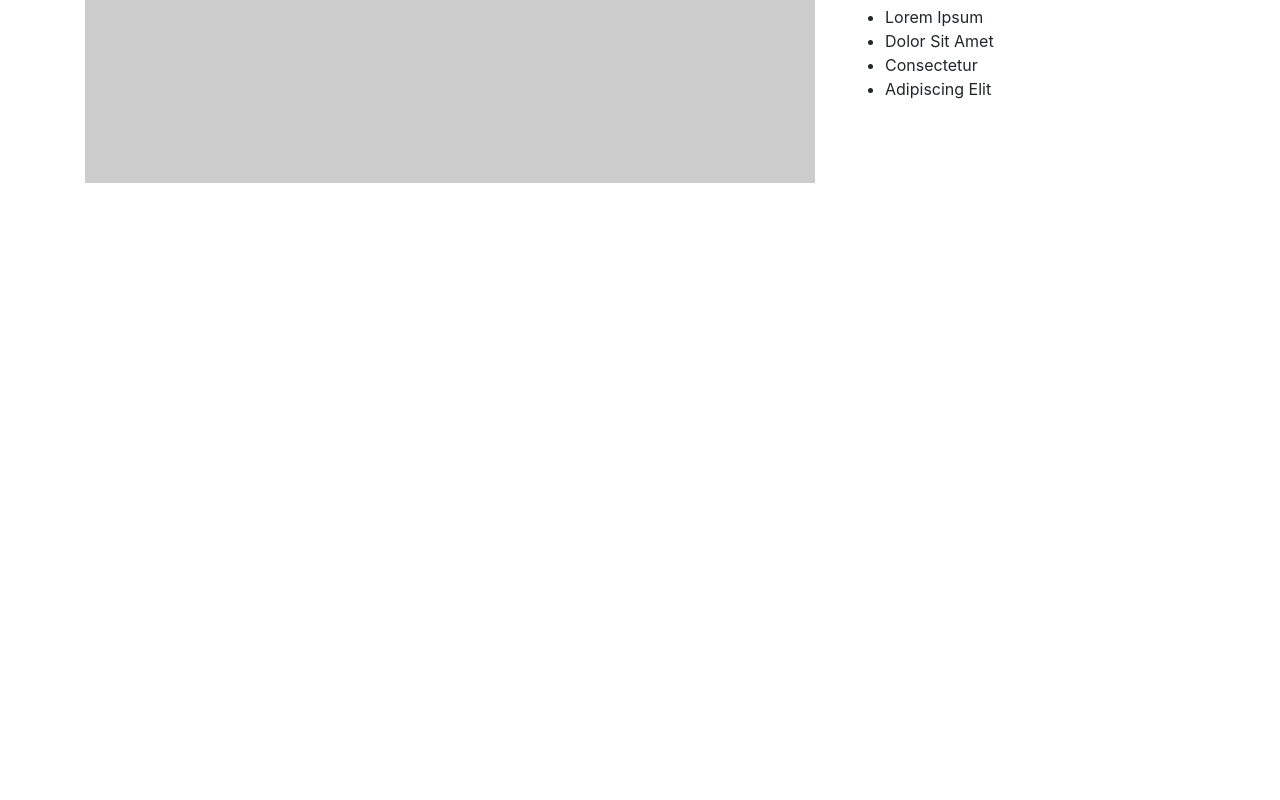
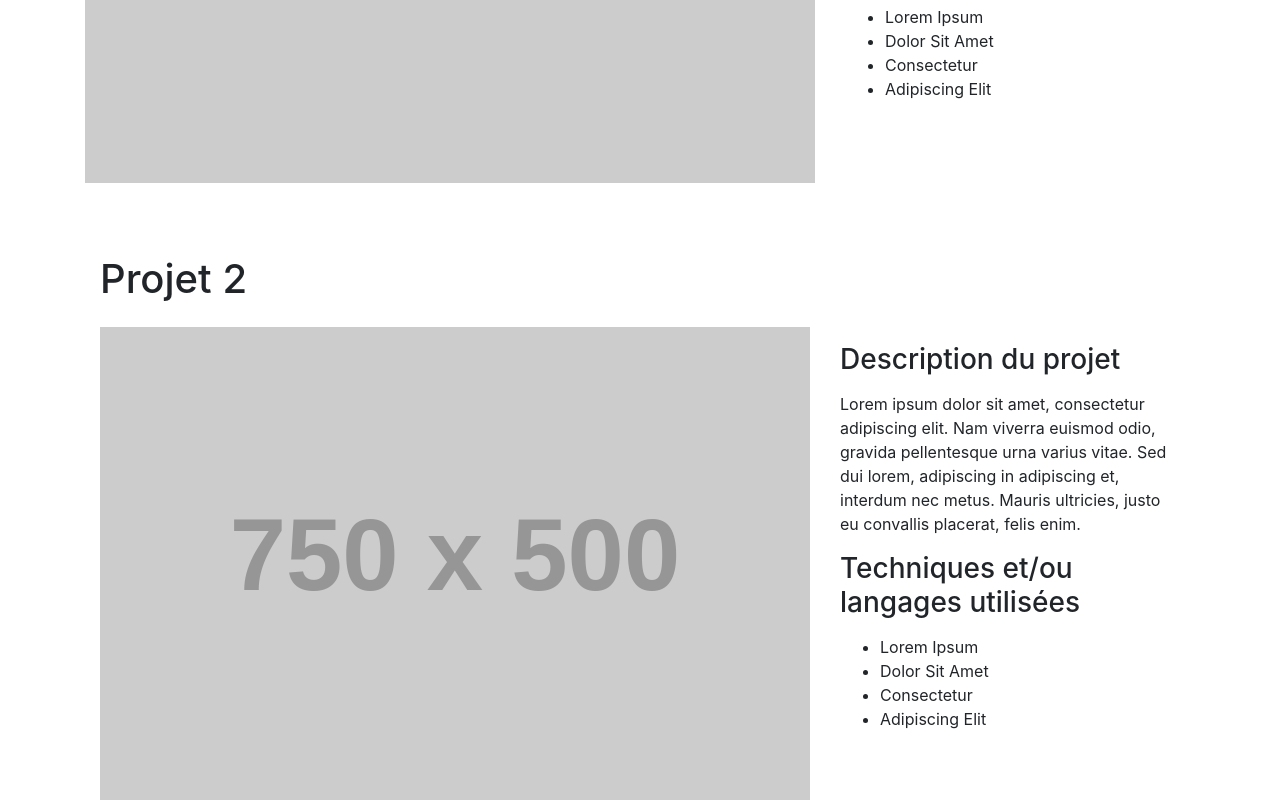
Before and after one commit to Najyana/portfolio, a plain HTML site: page projets.html in a window 1280 px wide. Shown: the part 520-1320 px from the top of the page. Before the commit the page ends 800 px from the top, so only its background shows below. Drawn offline with nearby package versions, Linux system fonts and the light colour scheme; placeholder pictures from the web are drawn by us.

Commit message:
modification des projets et relier a la page home

```diff
--- a/projets.html
+++ b/projets.html
@@ -18,7 +18,7 @@
         <div class="collapse navbar-collapse" id="navbarResponsive">
             <ul class="navbar-nav ml-auto">
                 <li class="nav-item">
-                    <a class="nav-link" href="#">Home
+                    <a class="nav-link" href="index.html">Home
                         <span class="sr-only">(current)</span>
                     </a>
                 </li>
@@ -55,8 +55,29 @@
             <li>Adipiscing Elit</li>
             </ul>
         </div>
+    </div>
+    <br><br>
 
+    <div class="container">
+        <h1 class="my-4">Projet 2</h1>
+        <div class="row">
+
+        <div class="col-md-8">
+            <img class="img-fluid" src="http://placehold.it/750x500" alt="">
         </div>
+
+        <div class="col-md-4">
+            <h3 class="my-3">Description du projet</h3>
+            <p>Lorem ipsum dolor sit amet, consectetur adipiscing elit. Nam viverra euismod odio, gravida pellentesque urna varius vitae. Sed dui lorem, adipiscing in adipiscing et, interdum nec metus. Mauris ultricies, justo eu convallis placerat, felis enim.</p>
+            <h3 class="my-3">Techniques et/ou langages utilisées</h3>
+            <ul>
+            <li>Lorem Ipsum</li>
+            <li>Dolor Sit Amet</li>
+            <li>Consectetur</li>
+            <li>Adipiscing Elit</li>
+            </ul>
+        </div>
+    </div>
 
 
     <script src="https://code.jquery.com/jquery-3.2.1.slim.min.js" integrity="sha384-KJ3o2DKtIkvYIK3UENzmM7KCkRr/rE9/Qpg6aAZGJwFDMVNA/GpGFF93hXpG5KkN" crossorigin="anonymous"></script>
```
